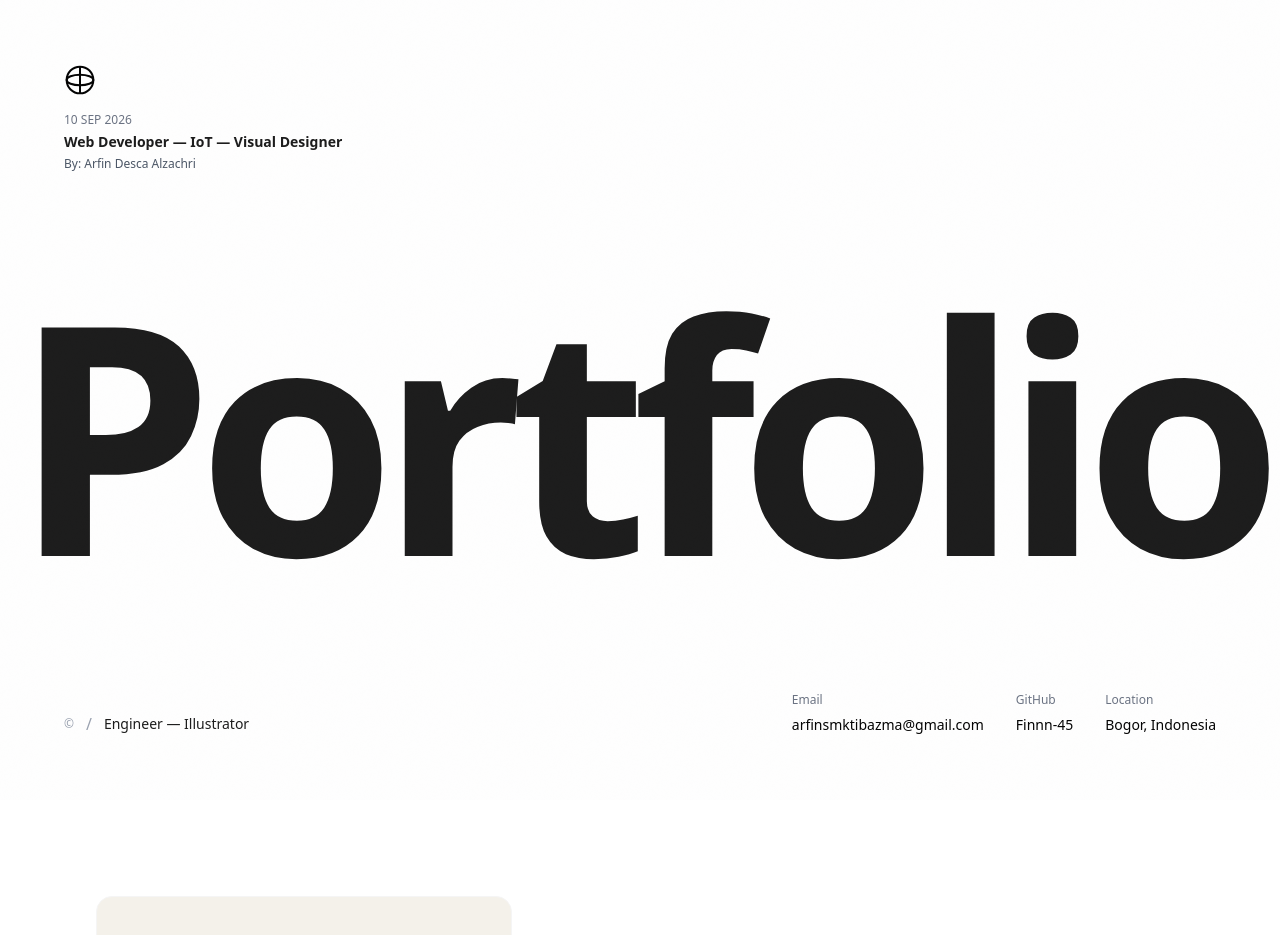
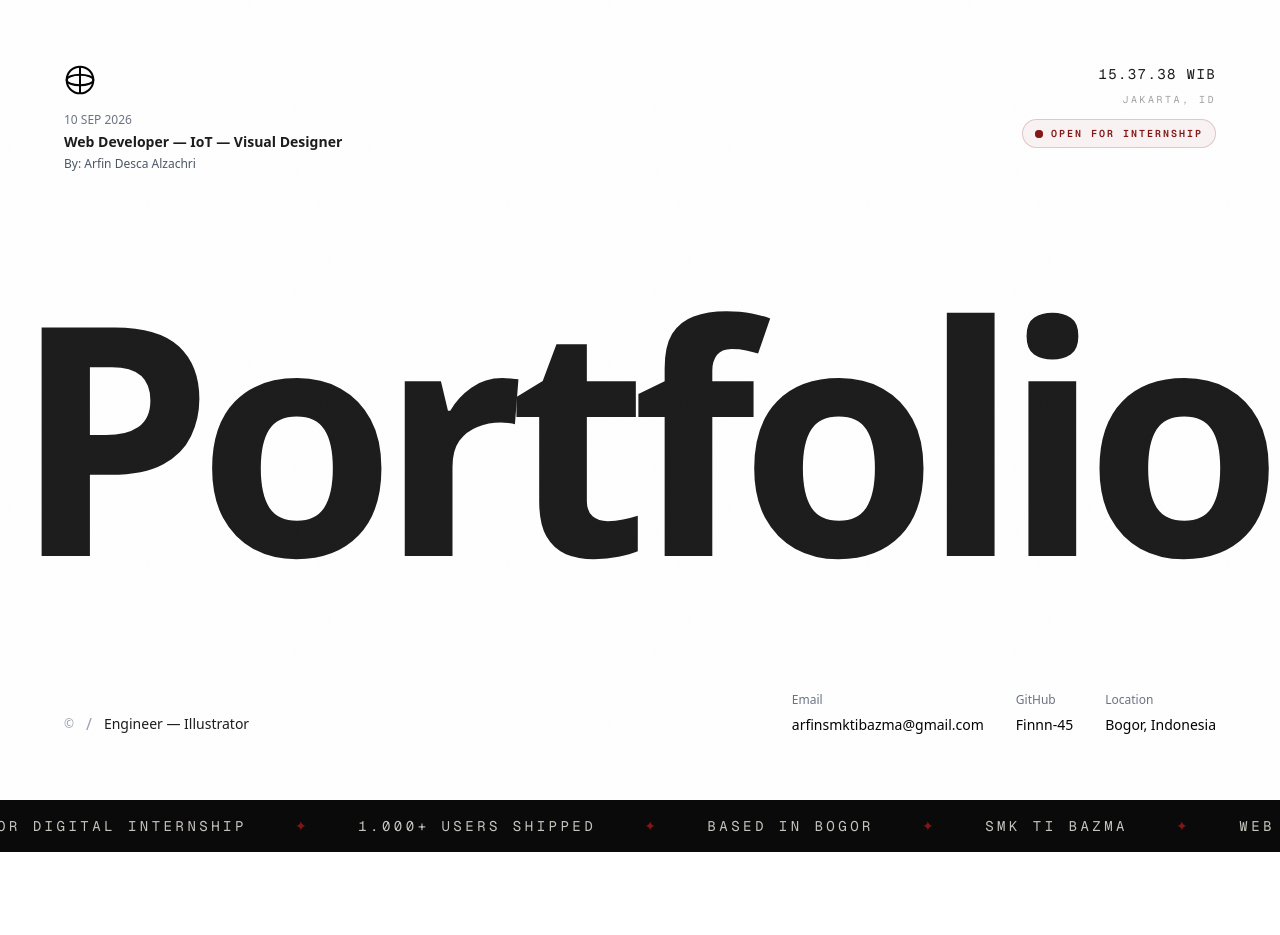
Before and after one commit to Finnn-45/portofolio, a Next.js app: page / in a window 1280 px wide. Shown: the top 935 px of the page. Built offline with nearby package versions, Linux system fonts and the light colour scheme.

Commit message:
Pembeda di awal page: loader role cycler + progress bar, jam live WIB, chip open-for-internship, ticker strip hitam

```diff
--- a/app/page.tsx
+++ b/app/page.tsx
@@ -138,6 +138,8 @@ const caseStudies: CaseStudy[] = [
 
 function Loader({ isLoading }: { isLoading: boolean }) {
   const [progress, setProgress] = useState(0);
+  const roles = ["WEB DEVELOPER", "IOT ENGINEER", "VISUAL DESIGNER"];
+  const [roleIndex, setRoleIndex] = useState(0);
 
   useEffect(() => {
     if (!isLoading) return;
@@ -147,14 +149,21 @@ function Loader({ isLoading }: { isLoading: boolean }) {
       setProgress(value);
       if (value >= 100) clearInterval(timer);
     }, 25);
-    return () => clearInterval(timer);
+    const roleTimer = setInterval(() => {
+      setRoleIndex((i) => (i + 1) % roles.length);
+    }, 350);
+    return () => {
+      clearInterval(timer);
+      clearInterval(roleTimer);
+    };
+    // eslint-disable-next-line react-hooks/exhaustive-deps
   }, [isLoading]);
 
   return (
     <AnimatePresence>
       {isLoading && (
         <motion.div
-          className="fixed inset-0 z-[9999] bg-[#f4f1ea] flex items-center justify-center select-none"
+          className="fixed inset-0 z-[9999] bg-[#f4f1ea] flex flex-col items-center justify-center select-none gap-4"
           initial={{ opacity: 1 }}
           exit={{ opacity: 0, y: -20 }}
           transition={{ duration: 0.5, ease: "easeInOut" }}
@@ -167,6 +176,24 @@ function Loader({ isLoading }: { isLoading: boolean }) {
           >
             {String(progress).padStart(3, "0")}
           </motion.div>
+          <div className="w-48 h-px bg-[#1a1a1a]/10 overflow-hidden">
+            <div
+              className="h-full bg-[#831514] transition-all duration-100"
+              style={{ width: `${progress}%` }}
+            />
+          </div>
+          <AnimatePresence mode="wait">
+            <motion.span
+              key={roleIndex}
+              initial={{ opacity: 0, y: 8 }}
+              animate={{ opacity: 1, y: 0 }}
+              exit={{ opacity: 0, y: -8 }}
+              transition={{ duration: 0.2 }}
+              className="font-mono text-[11px] uppercase tracking-[0.3em] text-neutral-500"
+            >
+              {roles[roleIndex]}
+            </motion.span>
+          </AnimatePresence>
         </motion.div>
       )}
     </AnimatePresence>
@@ -226,6 +253,22 @@ function Hero() {
   const today = new Date()
     .toLocaleDateString("id-ID", { day: "2-digit", month: "short", year: "numeric" })
     .toUpperCase();
+  const [time, setTime] = useState("");
+
+  useEffect(() => {
+    const update = () =>
+      setTime(
+        new Date().toLocaleTimeString("id-ID", {
+          hour: "2-digit",
+          minute: "2-digit",
+          second: "2-digit",
+          timeZone: "Asia/Jakarta",
+        })
+      );
+    update();
+    const timer = setInterval(update, 1000);
+    return () => clearInterval(timer);
+  }, []);
 
   return (
     <section className="relative w-full min-h-screen bg-white flex flex-col justify-between">
@@ -233,8 +276,9 @@ function Hero() {
         initial={{ opacity: 0, y: -20 }}
         animate={{ opacity: 1, y: 0 }}
         transition={{ duration: 0.6 }}
-        className="pt-8 px-8 md:pt-12 md:px-12 lg:pt-16 lg:px-16 z-10 flex flex-col items-start"
+        className="pt-8 px-8 md:pt-12 md:px-12 lg:pt-16 lg:px-16 z-10 flex justify-between items-start"
       >
+        <div className="flex flex-col items-start">
           <div className="w-8 h-8 mb-4">
             <svg viewBox="0 0 24 24" fill="none" stroke="currentColor" strokeWidth="1.5" className="w-full h-full">
               <circle cx="12" cy="12" r="10" />
@@ -245,6 +289,26 @@ function Hero() {
           <p className="text-xs text-gray-500 mb-1">{today}</p>
           <h3 className="text-sm font-bold text-[#1a1a1a] mb-1">Web Developer — IoT — Visual Designer</h3>
           <p className="text-xs text-gray-600">By: {profile.name}</p>
+        </div>
+
+        {/* jam live WIB — khas punya Arfin */}
+        <div className="hidden sm:flex flex-col items-end gap-2">
+          <span className="font-mono text-xs md:text-sm tabular-nums text-[#1a1a1a] tracking-widest">
+            {time} WIB
+          </span>
+          <span className="font-mono text-[10px] uppercase tracking-[0.25em] text-neutral-400">
+            Jakarta, ID
+          </span>
+          <span className="inline-flex items-center gap-2 mt-1 px-3 py-1.5 rounded-full border border-[#831514]/20 bg-[#831514]/5">
+            <span className="relative flex h-2 w-2">
+              <span className="animate-ping absolute inline-flex h-full w-full rounded-full bg-[#831514] opacity-60" />
+              <span className="relative inline-flex rounded-full h-2 w-2 bg-[#831514]" />
+            </span>
+            <span className="font-mono text-[10px] uppercase tracking-[0.2em] text-[#831514] font-semibold">
+              open for internship
+            </span>
+          </span>
+        </div>
       </motion.div>
 
       <div className="flex-1 flex items-center justify-center py-6 select-none overflow-hidden">
@@ -296,6 +360,41 @@ function Hero() {
         </div>
       </div>
     </section>
+  );
+}
+
+/* ============================================================
+   TICKER — strip hitam berjalan pelan (khas punya Arfin)
+============================================================ */
+
+function TickerStrip() {
+  const items = [
+    "OPEN FOR DIGITAL INTERNSHIP",
+    "1.000+ USERS SHIPPED",
+    "BASED IN BOGOR",
+    "SMK TI BAZMA",
+    "WEB DEV ✦ IOT ✦ DESIGN",
+  ];
+  return (
+    <motion.div
+      initial={{ opacity: 0 }}
+      whileInView={{ opacity: 1 }}
+      viewport={{ once: true }}
+      transition={{ duration: 0.6 }}
+      className="w-full bg-[#0a0a0a] py-4 overflow-hidden group"
+    >
+      <div className="flex whitespace-nowrap animate-marquee-left group-hover:[animation-play-state:paused]">
+        {[...items, ...items, ...items, ...items].map((item, i) => (
+          <span
+            key={i}
+            className="inline-flex items-center font-mono text-xs md:text-sm uppercase tracking-[0.25em] text-[#f4f1ea]/80 px-6"
+          >
+            {item}
+            <span className="ml-12 text-[#831514]">✦</span>
+          </span>
+        ))}
+      </div>
+    </motion.div>
   );
 }
 
@@ -906,6 +1005,7 @@ export default function Page() {
       <Loader isLoading={isLoading} />
       <CustomCursor />
       <Hero />
+      <TickerStrip />
       <About />
       <Services />
       <Tools />
```
Lines whose indentation alone changed are shown as unchanged.
